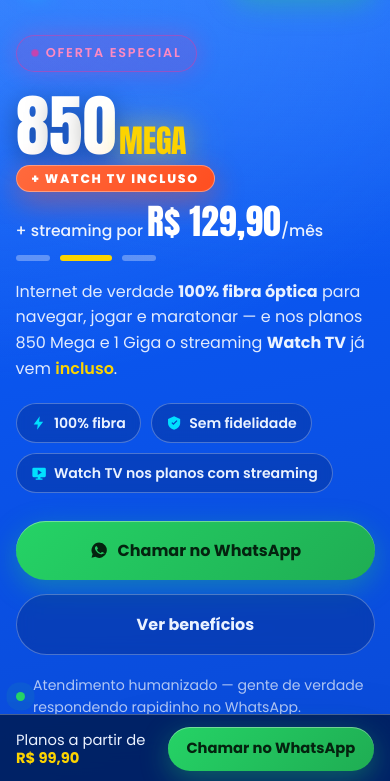
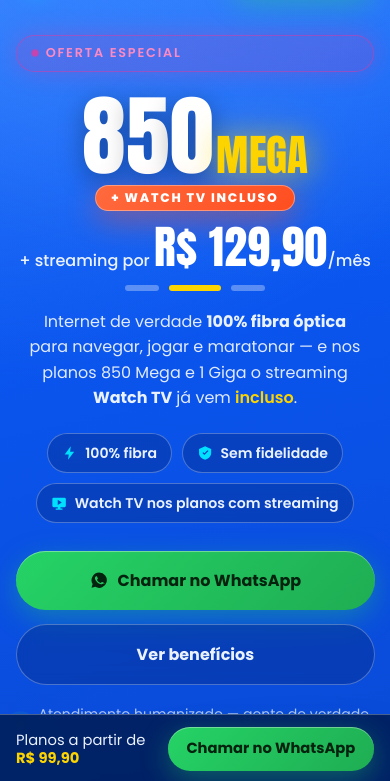
Before and after one commit to barbinhalol/webfiber-promo, a plain HTML site: page novosite/index.html in a window 390 px wide. Shown: the part 61-842 px from the top of the page. Drawn offline with Linux system fonts and the light colour scheme.

Commit message:
Mobile: oferta do hero centralizada e +30%, carrossel colado ao marquee (sem vazio)

```diff
--- a/novosite/css/styles.css
+++ b/novosite/css/styles.css
@@ -1033,3 +1033,34 @@
 }
 .skip-link:focus { top: 0; }
 .areas__texto { max-width: 820px; margin: 0 auto 26px; font-size: .98rem; color: var(--txt-dim); line-height: 1.8; }
+
+/* ====== MOBILE: oferta do hero centralizada + ~30% maior, carrossel colado ====== */
+@media (max-width: 860px) {
+  /* centraliza toda a coluna da oferta */
+  .hero__copy { display: flex; flex-direction: column; align-items: center; text-align: center; }
+  .hero__copy > * { width: 100%; }
+  .badge { align-self: center; }
+
+  /* oferta ~30% maior */
+  .rotador { text-align: center; }
+  .rotador .hero__mega { justify-content: center; }
+  .rotador .hero__num  { font-size: clamp(5.5rem, 17vw, 7.2rem); }
+  .rotador .hero__unit { font-size: clamp(2.7rem, 8.4vw, 3.6rem); }
+  .rotador .hero__price { justify-content: center; font-size: 1.18rem; }
+  .rotador .hero__price strong { font-size: clamp(2.85rem, 9vw, 3.4rem); }
+  .rot-extra { text-align: center; }
+  .rot-dots { justify-content: center; }
+
+  /* elementos de apoio centralizados */
+  .hero__sub { margin-inline: auto; max-width: 34ch; }
+  .hero__seals { justify-content: center; }
+  .hero__actions { justify-content: center; }
+  .hero__actions .btn { width: 100%; }
+  .hero__micro { justify-content: center; text-align: center; }
+
+  /* Milo + carrossel: tira o "vazio" — menos ar e carrossel logo abaixo */
+  .hero__milotv { margin-top: 14px; }
+  .milotv { max-width: 380px; }
+  .section--watch { padding-top: 22px; }
+  .section--watch .posters { margin-top: 16px; }
+}
--- a/novosite/index.html
+++ b/novosite/index.html
@@ -79,7 +79,7 @@
   <link rel="preload" as="image" href="assets/watch/milo_tv.webp" fetchpriority="high">
   <link href="https://fonts.googleapis.com/css2?family=Anton&family=Poppins:wght@400;500;600;700;800&display=swap" rel="stylesheet">
 
-  <link rel="stylesheet" href="css/styles.css?v=seo1"> <!-- ?v= força navegadores a pegar o arquivo novo a cada atualização -->
+  <link rel="stylesheet" href="css/styles.css?v=seo2"> <!-- ?v= força navegadores a pegar o arquivo novo a cada atualização -->
 
   <!-- Dados estruturados (Schema.org JSON-LD) -->
   <script type="application/ld+json">
```
